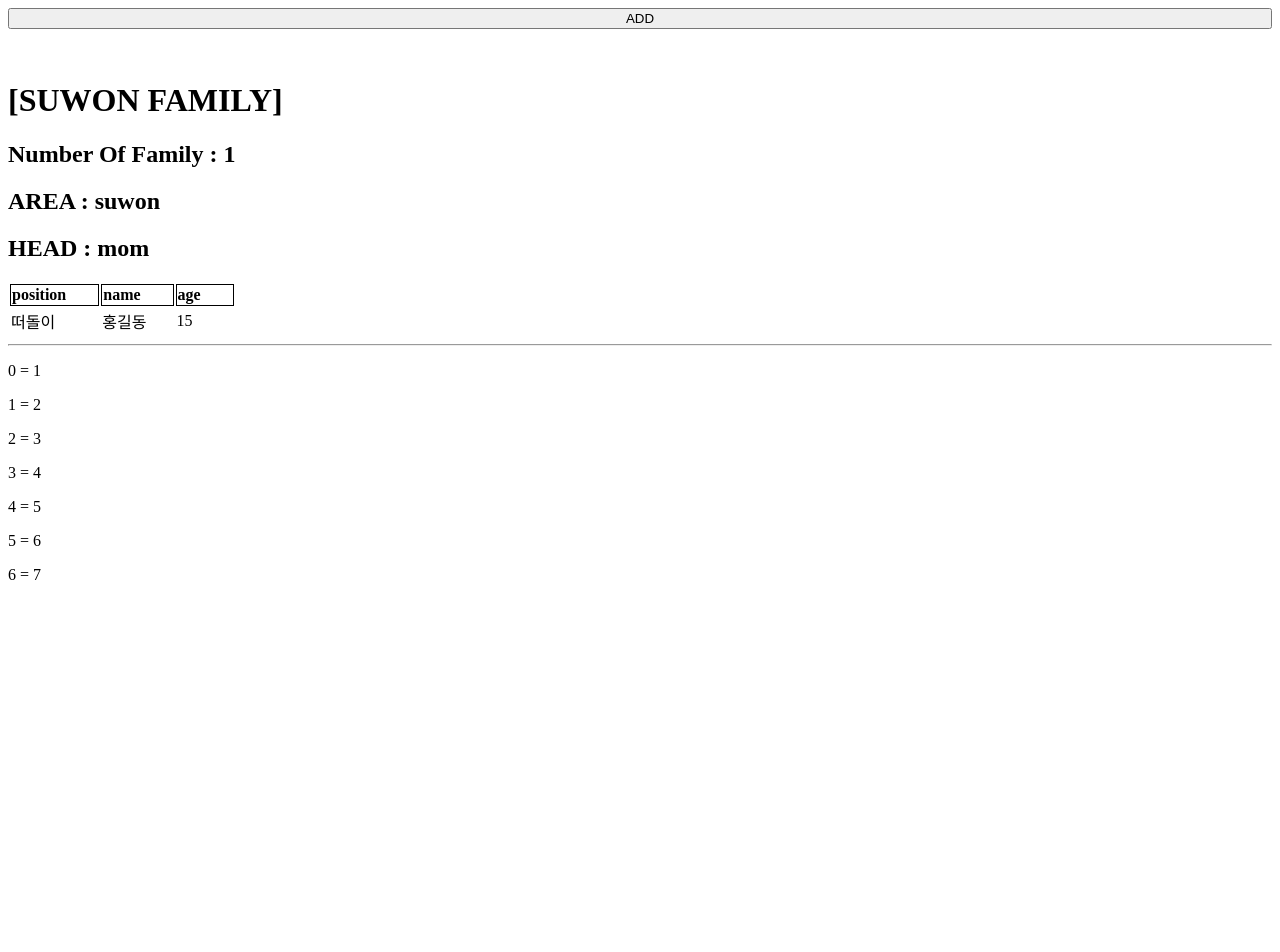
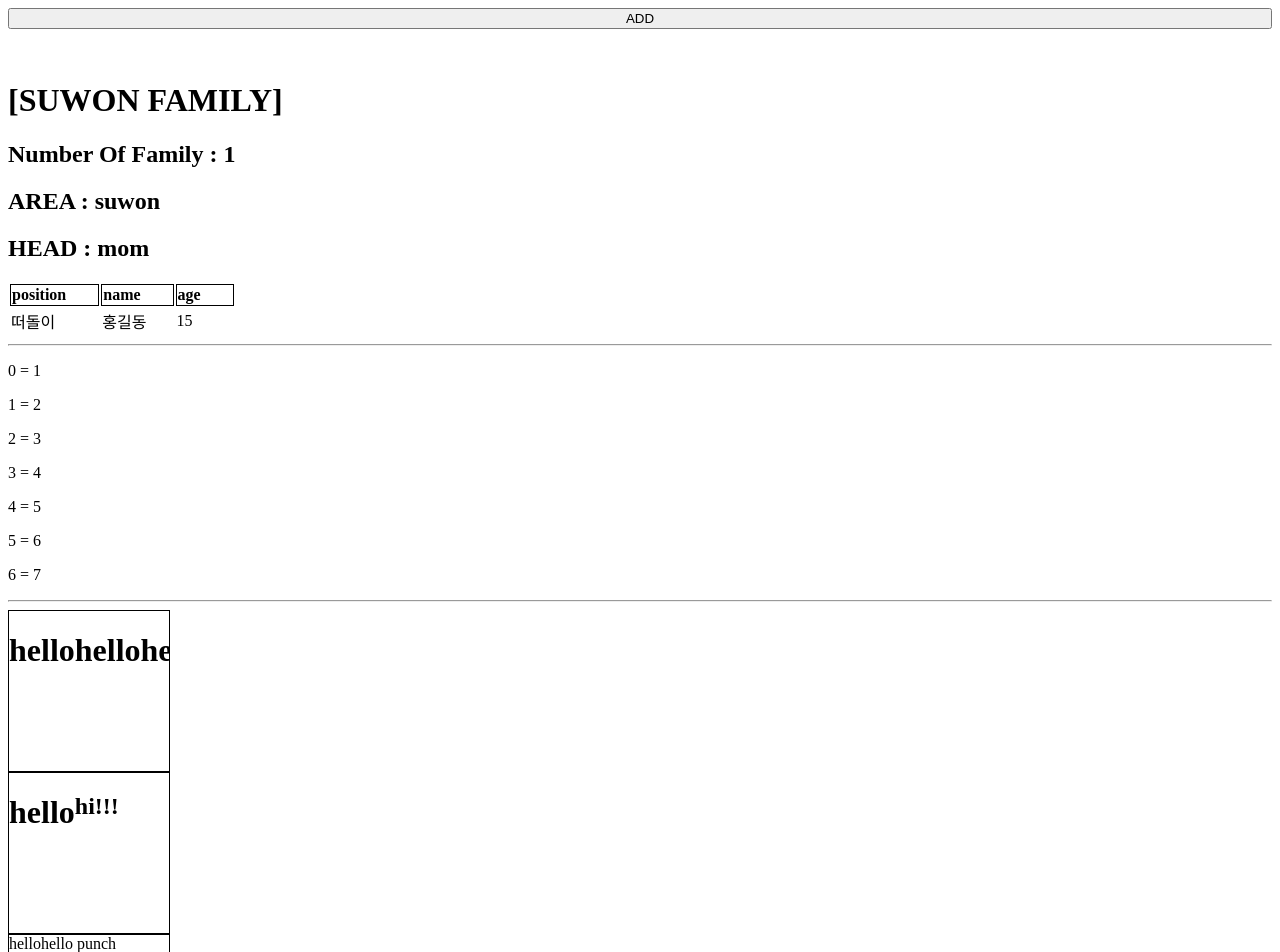
Before and after one commit to jaemin96/React-repo, a React (Create React App) app in the folder client/: page / in a window 1280 px wide. Shown: the top 952 px of the page. Before the commit the page ends 800 px from the top, so only its background shows below. Built offline with nearby package versions, Linux system fonts and the light colour scheme.

Commit message:
[feat] memo component - children

```diff
--- a/client/src/App.tsx
+++ b/client/src/App.tsx
@@ -3,6 +3,7 @@ import style from './App.module.scss';
 // import { MousePointer } from 'components/Mouse';
 import { NestObject } from 'components/StateManager';
 import EsPage from './container/ES/EsPage';
+import ReactPage from 'container/React/ReactPage';
 
 /* <MousePointer text="hello world" /> */
 
@@ -12,6 +13,8 @@ function App() {
             <NestObject />
             <hr />
             <EsPage />
+            <hr />
+            <ReactPage />
         </>
     );
 }
--- /dev/null
+++ b/client/src/container/React/ReactPage.tsx
@@ -0,0 +1,26 @@
+import React from 'react';
+import { MemoComponent } from './components';
+
+const ReactPage = () => {
+    return (
+        <>
+            <MemoComponent>
+                <h1>hello</h1>
+                <h1>hello</h1>
+                <h1>hello</h1>
+            </MemoComponent>
+
+            <MemoComponent>
+                <h1>hello</h1>
+                <h2>hi!!!</h2>
+            </MemoComponent>
+
+            <MemoComponent>
+                <span>hello</span>
+                <article>hello punch</article>
+            </MemoComponent>
+        </>
+    );
+};
+
+export default ReactPage;
--- /dev/null
+++ b/client/src/container/React/components/index.ts
@@ -0,0 +1,3 @@
+import { MemoComponent } from './memo';
+
+export { MemoComponent };
--- /dev/null
+++ b/client/src/container/React/components/memo.tsx
@@ -0,0 +1,17 @@
+import React from 'react';
+
+export const MemoComponent = ({ children }: any) => {
+    return (
+        <div
+            style={{
+                width: '10rem',
+                height: '10rem',
+                border: '1px solid black',
+                display: 'flex',
+                overflow: 'scroll',
+            }}
+        >
+            {children}
+        </div>
+    );
+};
```
